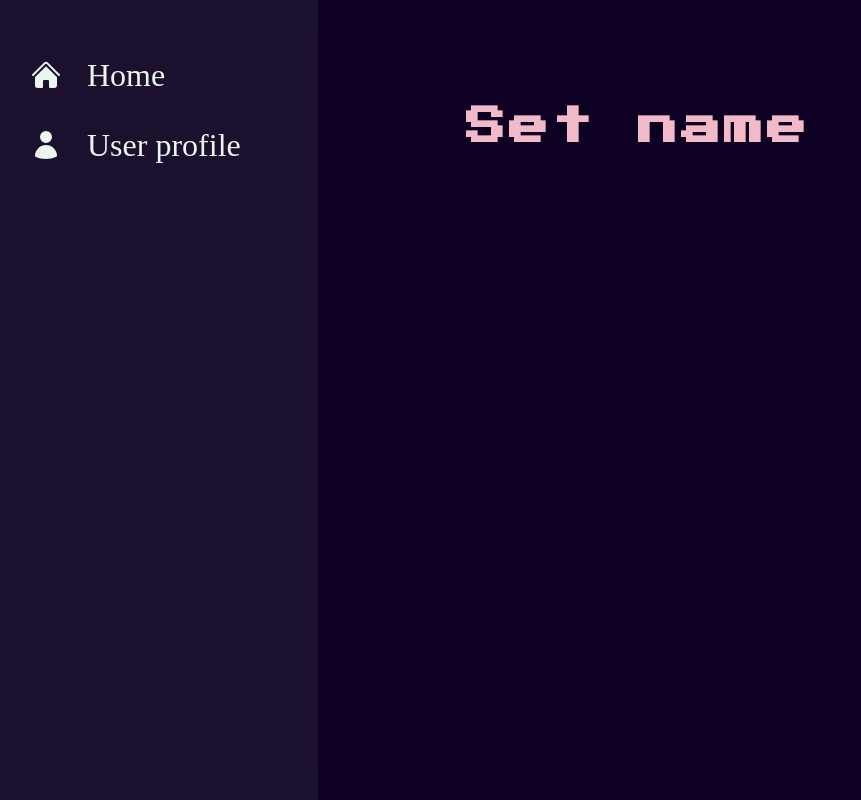
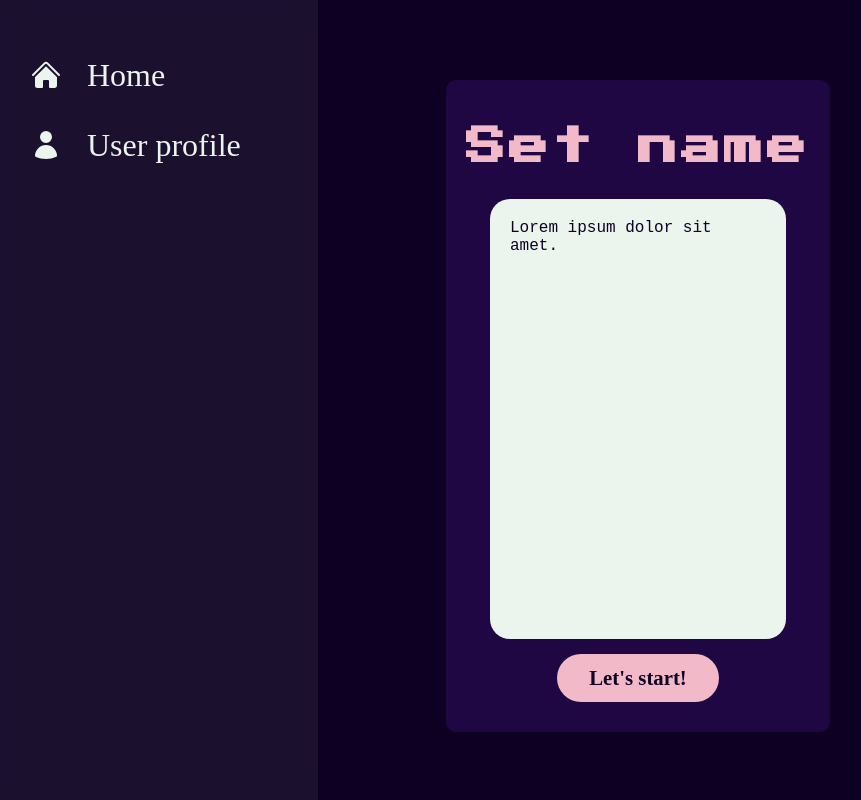
Before and after one commit to Paavkaa/Flash-cards, a React (Create React App) app: page /set in a window 1280 px wide. Shown: the whole page, without its empty margins (2-863 px from the left). Built offline with nearby package versions, Linux system fonts and the light colour scheme; a web font is replaced by a local one.

Commit message:
Card now have parameters for front and back side

```diff
--- a/src/home/home.tsx
+++ b/src/home/home.tsx
@@ -4,6 +4,10 @@ import Nav, {Card} from "../utils";
 import "./style.css";
 
 export default function Home() {
+    const handleLinkClick = (event: React.MouseEvent<HTMLAnchorElement>) => {
+        event.stopPropagation(); // Prevents the click from reaching the card container
+    };
+
     return (
         <div className="main">
             <FloatingLines/>
@@ -16,7 +20,23 @@ export default function Home() {
 
             <div className="flex justifyCenter">
                 <div className="previewCard">
-                    <Card/>
+                    <Card
+                        frontSide={
+                            <div className={"flex column alignCenter justifyCenter"}>
+                                <h3>Create account</h3>
+                                <p>Lorem ipsum dolor sit amet, consectetur adipisicing elit. Autem, tempore?</p>
+                                <a href="/register" onClick={handleLinkClick} className="smallButton">Register</a>
+                            </div>
+                        }
+
+                        backSide={
+                            <div className={"flex column alignCenter justifyCenter"}>
+                                <h3>Have account</h3>
+                                <p>Lorem ipsum dolor sit amet, consectetur adipisicing elit. Autem, tempore?</p>
+                                <a href="/login" onClick={handleLinkClick} className="smallButton">Log in</a>
+                            </div>
+                        }
+                    />
                 </div>
 
                 <div className="divBackground width50">
--- a/src/login/setPage.tsx
+++ b/src/login/setPage.tsx
@@ -1,11 +1,31 @@
 import React from "react";
-import Nav from "../utils";
+import Nav, {Card} from "../utils";
 
 export default function SetPage() {
     return (
         <div className="main">
             <Nav />
-            <h1>Set name</h1>
+            <div className="divBackground flex column alignCenter">
+                <h1>Set name</h1>
+
+                <Card
+                    frontSide={
+                        <>
+                            <p>Lorem ipsum dolor sit amet.</p>
+                        </>
+
+                    }
+
+                    backSide={
+                        <>
+                            <p>Lorem ipsum dolor sit amet.</p>
+                        </>
+                    }
+                />
+                <button className="mediumButton">
+                    Let's start!
+                </button>
+            </div>
         </div>
     );
 }
--- a/src/utils/index.tsx
+++ b/src/utils/index.tsx
@@ -53,7 +53,12 @@ export function footer() {
     )
 }
 
-export function Card() {
+/*
+* TODO: Make Card() clean template and add content as props
+*   - Add a prop for the both sides of the card
+*   - Maybe the preview card can be a separate component ???
+* */
+export function Card(props: { frontSide: React.ReactNode; backSide: React.ReactNode }) {
     // State to track whether the card is flipped
     const [isFlipped, setIsFlipped] = useState(false)
 
@@ -92,10 +97,6 @@ export function Card() {
     // Function to flip the card
     const toggleFlip = () => setIsFlipped(!isFlipped);
 
-    const handleLinkClick = (event: React.MouseEvent<HTMLAnchorElement>) => {
-        event.stopPropagation(); // Prevents the click from reaching the card container
-    };
-
     return (
         <animated.div
             className="card largeCard"
@@ -107,21 +108,7 @@ export function Card() {
             onMouseMove={handleMouseMove}
             onMouseLeave={handleMouseLeave}
         >
-            {
-                isFlipped ? (
-                    <div className="flex column alignCenter">
-                        <h3>Create account</h3>
-                        <p>Lorem ipsum dolor sit amet, consectetur adipisicing elit. Autem, tempore?</p>
-                        <a href="/register" onClick={handleLinkClick} className="smallButton">Register</a>
-                    </div>
-                ) : (
-                    <div className="flex column alignCenter">
-                        <h3>Have account</h3>
-                        <p>Lorem ipsum dolor sit amet, consectetur adipisicing elit. Autem, tempore?</p>
-                        <a href="/login" onClick={handleLinkClick} className="smallButton">Log in</a>
-                    </div>
-                )
-            }
+            {isFlipped ? props.frontSide : props.backSide}
         </animated.div>
     );
 }
```
